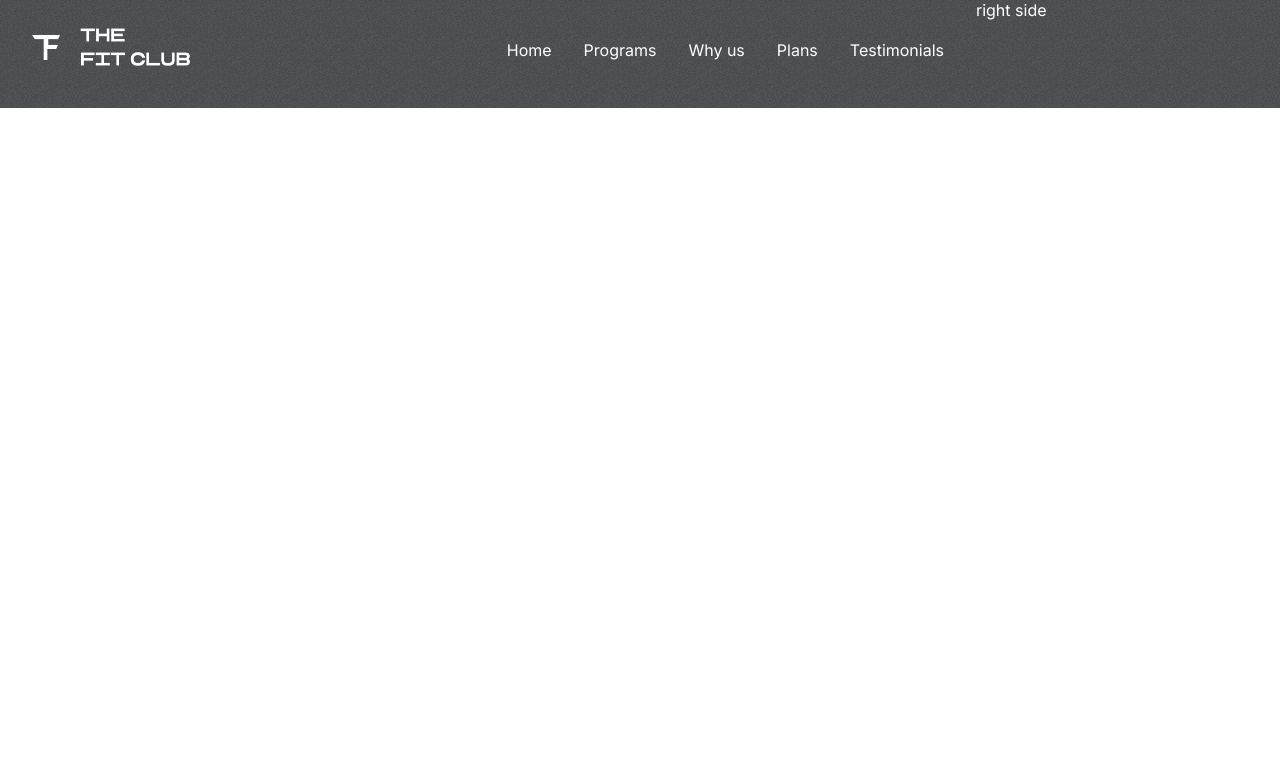
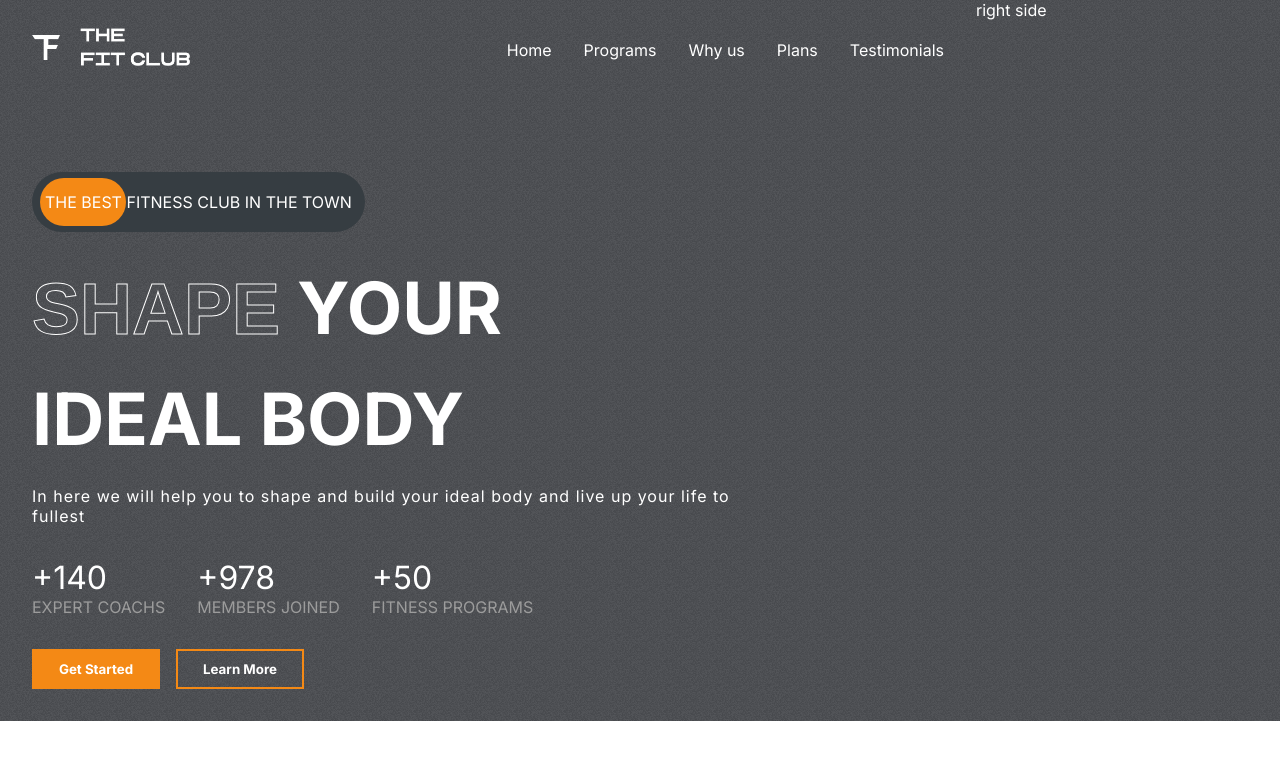
Before and after one commit to nosianuri/fitness-club, a React (Create React App) app: page / in a window 1280 px wide. Shown: the top 760 px of the page. Built offline with nearby package versions, Linux system fonts and the light colour scheme.

Commit message:
set right part of banner

```diff
--- a/src/App.css
+++ b/src/App.css
@@ -21,3 +21,25 @@
 ::-webkit-scrollbar{
   display: none;
 }
+
+.stroke-text{
+  color: transparent;
+  font-family: Arial, Helvetica, sans-serif;
+  -webkit-text-stroke-width: 1px;
+  -webkit-text-stroke-color: white;
+}
+
+.btn{
+  background-color: white;
+  padding: 0.5rem;
+  font-weight: bold;
+  border: 4px solid transparent;
+  transition: 300ms all;
+  display: flex;
+  align-items: center;
+  justify-content: center;
+}
+
+.btn:hover{
+  cursor: pointer;
+}
--- a/src/components/Banner/Banner.css
+++ b/src/components/Banner/Banner.css
@@ -7,8 +7,96 @@
     padding: 2rem;
     padding-top: 1.5rem;
     flex: 3;
+    display: flex;
+    gap: 2rem;
+    flex-direction: column;
 }
 
 .right-h{
     flex: 1;
 }
+
+.the-best-ad{
+    margin-top: 4rem;
+    background-color: #363d42;
+    border-radius: 4rem;
+    width: fit-content;
+    padding: 20px 13px;
+    text-transform: uppercase;
+    color: white;
+    position: relative;
+    display: flex;
+    align-items: center;
+    justify-content: flex-start;
+}
+.the-best-ad>span{
+    z-index: 2;
+}
+
+.the-best-ad>div{
+    position: absolute;
+    background-color: var(--orange);
+    width: 5.4rem;
+    height: 80%;
+    left: 8px;
+    border-radius: 3rem;
+    z-index: 1;
+}
+
+.banner-text{
+    display: flex;
+    flex-direction: column;
+    gap: 1.5rem;
+    text-transform: uppercase;
+    font-size: 4.5rem;
+    font-weight: bold;
+    color: white;
+    text-overflow: inherit;
+}
+
+.banner-text>div:nth-of-type(3){
+    font-size: 1rem;
+    font-weight: 200;
+    text-transform: none;
+    letter-spacing: 1px;
+    width: 80%;
+}
+
+.figures{
+    display: flex;
+    gap: 2rem;
+}
+
+.figures>div{
+    display: flex;
+    flex-direction: column;
+}
+
+.figures>div>span:nth-of-type(1){
+    color: white;
+    font-size: 2rem;
+}
+
+.figures>div>span:nth-of-type(2){
+    color: var(--gray);
+    text-transform: uppercase;
+}
+
+.banner-buttons{
+    display: flex;
+    gap: 1rem;
+    font-weight: normal;
+}
+
+.banner-buttons>:nth-child(1){
+    color: white;
+    background-color: var(--orange);
+    width: 8rem;
+}
+
+.banner-buttons>:nth-child(2){
+    color: white;
+    background-color: transparent;
+    width: 8rem;
+    border: 2px solid var(--orange);
+}
--- a/src/components/Banner/Banner.jsx
+++ b/src/components/Banner/Banner.jsx
@@ -7,7 +7,46 @@
         <div className='banner'>
             <div className='left-h'>
                 <Header />
-                <div className='the-best-ad'></div>
+                {/* the best ad */}
+                <div className='the-best-ad'>
+                    <div></div>
+                    <span>the best fitness club in the town</span>
+                </div>
+                {/* Banner Heading */}
+                <div className='banner-text'>
+                    <div>
+                        <span className='stroke-text'>Shape</span>
+                        <span> Your</span>
+                    </div>
+                    <div>
+                        <span>Ideal body</span>
+                    </div>
+                    <div className=''>
+                        <span>
+                            In here we will help you to shape and build your ideal body and live up your life to fullest
+                        </span>
+                    </div>
+                </div>
+                {/* figures */}
+                <div className='figures'>
+                    <div>
+                        <span>+140</span>
+                        <span>expert coachs</span>
+                    </div>
+                    <div>
+                        <span>+978</span>
+                        <span>members joined</span>
+                    </div>
+                    <div>
+                        <span>+50</span>
+                        <span>fitness programs</span>
+                    </div>
+                </div>
+                {/* Banner btn */}
+                <div className='banner-buttons'>
+                    <button className='btn'>Get Started</button>
+                    <button className='btn'>Learn More</button>
+                </div>
             </div>
             <div className='right-h'>right side</div>
         </div>
```
